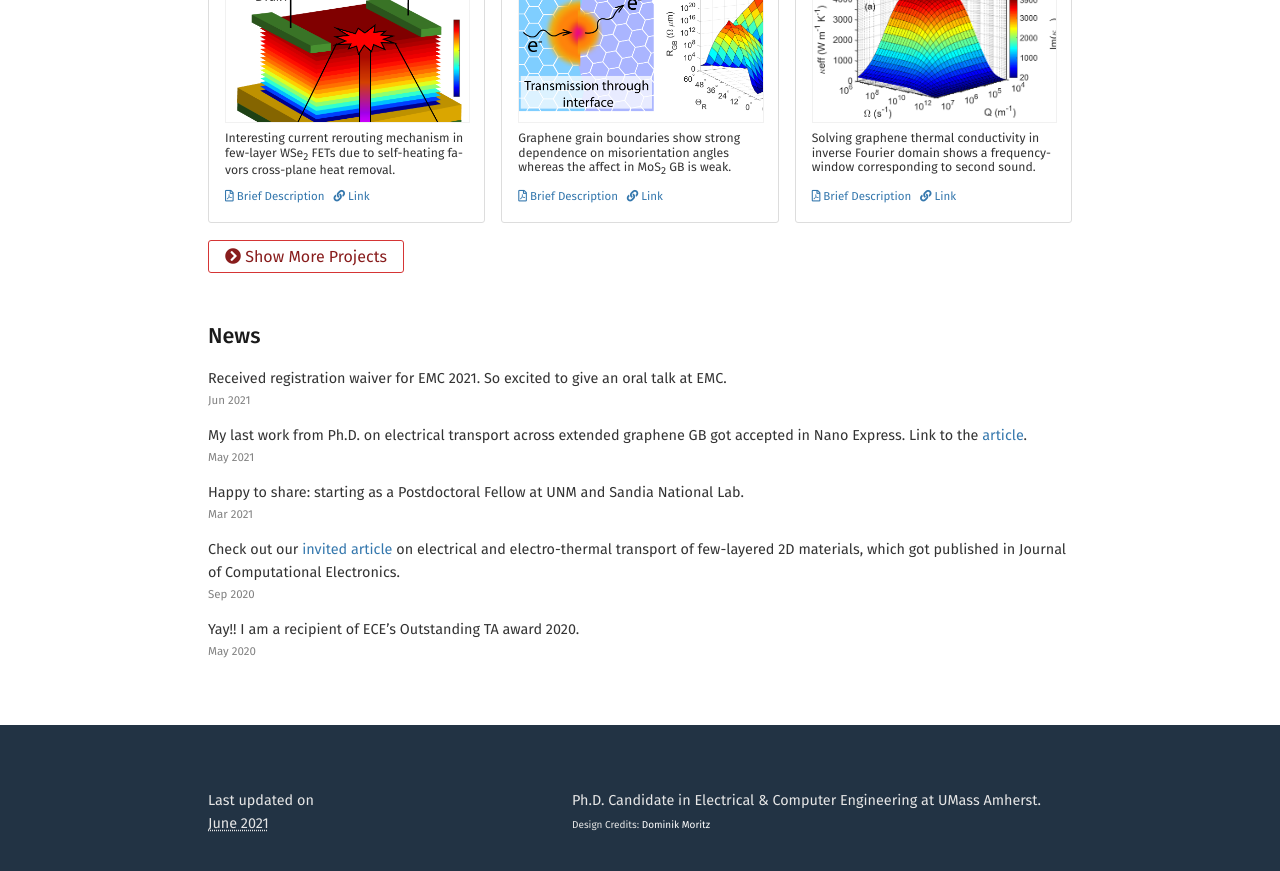
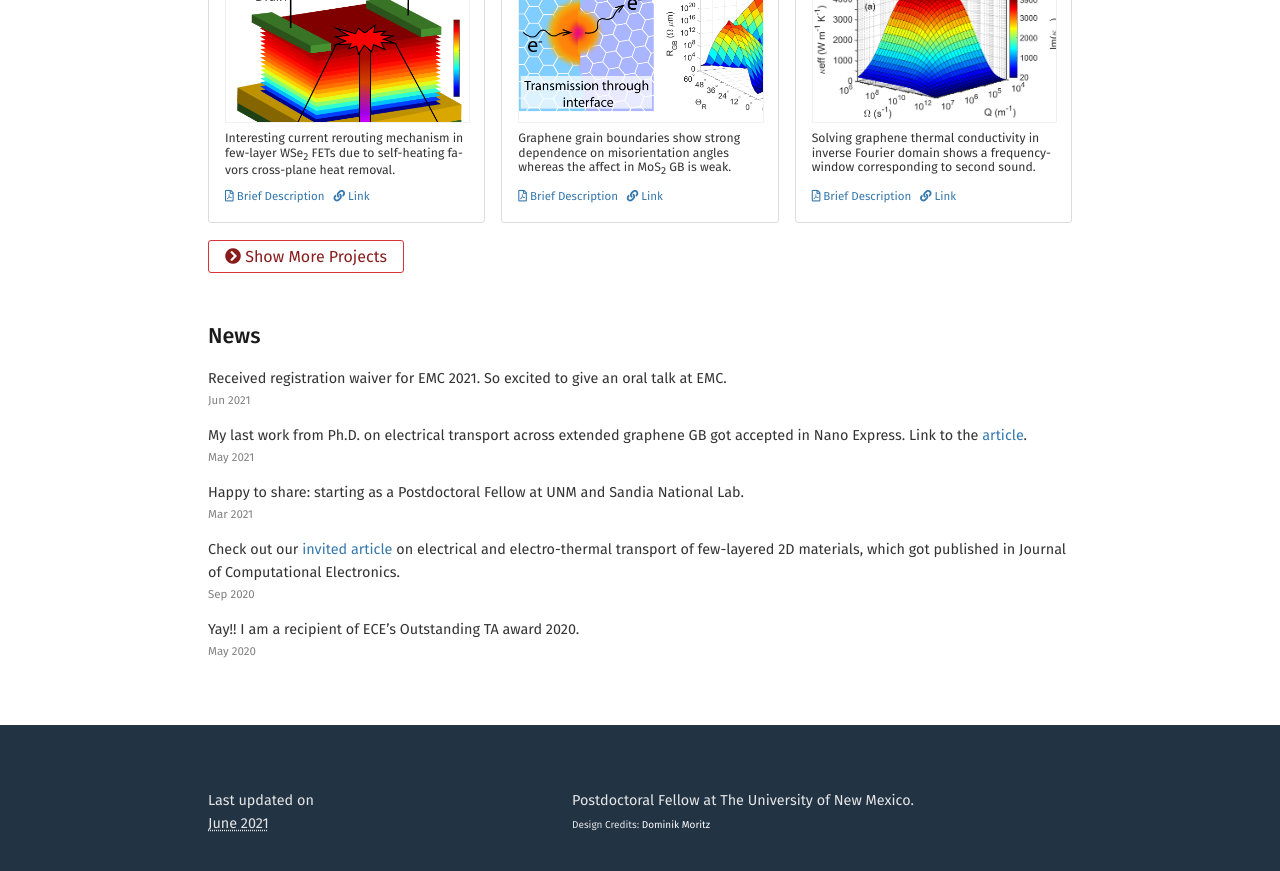
Before and after one commit to arnabmajee/arnabmajee.github.io, a Jekyll site: the page built from index.md, in a window 1280 px wide and 900 px high, scrolled down 1293 px. Shown: the top 871 px of the window. Built offline with Jekyll 4.4.1, drawn with Linux system fonts in a browser that asks for light colours; nearby versions of some CDN libraries; a style sheet for code colours, icons or effects is not loaded; some of the changed text lies outside the part shown.

Commit message:
Update _config.yml

```diff
--- a/_config.yml
+++ b/_config.yml
@@ -1,8 +1,8 @@
 # Site settings
 title: Arnab K. Majee
-email: amajee@engin.umass.edu
+email: amajee@unm.edu
 description: > # this means to ignore newlines until "baseurl:"
-  Ph.D. Candidate in Electrical & Computer Engineering at UMass Amherst.
+  Postdoctoral Fellow at The University of New Mexico.
 baseurl: "" # the subpath of your site, e.g. /blog
 url: "https://arnabmajee.github.io" # the base hostname & protocol for your site
 production_url: "https://arnabmajee.github.io"
```
